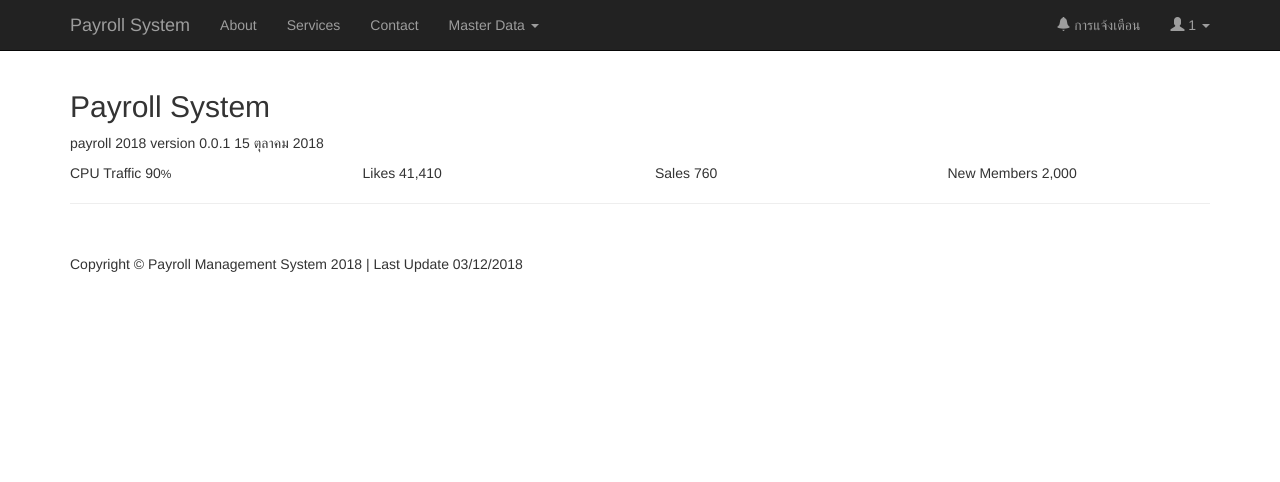
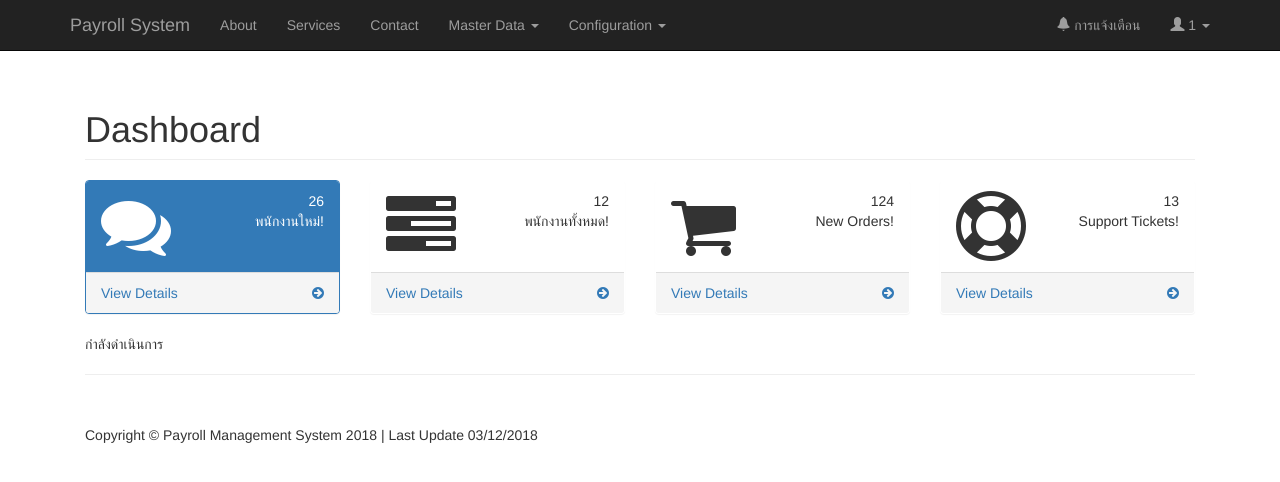
Before and after one commit to anisonglopez/new_pr, a PHP site: page / in a window 1280 px wide. Shown: the top 482 px of the page. Run offline with PHP 8.4, Linux system fonts and the light colour scheme; the visitor is signed in with stand-in values (Sample User, id 1).

Commit message:
system con & Dashboard

```diff
--- a/includes/navigation.php
+++ b/includes/navigation.php
@@ -36,6 +36,16 @@
           <li><a href="bank.php">Bank Information</a></li>
         </ul>
       </li>
+      <!-- Config -->
+      <li class="dropdown">
+        <a class="dropdown-toggle" data-toggle="dropdown" href="#">Configuration
+        <span class="caret"></span></a>
+        <ul class="dropdown-menu">
+          <li><a href="systemcon.php">Prepare for Monthly Closing</a></li>
+
+        </ul>
+      </li>
+
                 </ul>
                 <ul class="nav navbar-nav navbar-right">
       <li>
--- a/index.php
+++ b/index.php
@@ -7,80 +7,129 @@
 }
 ?>
 <?php include("includes/header.php"); ?>
+<!-- Bootstrap Core CSS -->
+<link href="./vendor/bootstrap/css/bootstrap.min.css" rel="stylesheet">
 
+<!-- MetisMenu CSS -->
+<link href="./vendor/metisMenu/metisMenu.min.css" rel="stylesheet">
+
+<!-- Custom CSS -->
+<link href="./dist/css/sb-admin-2.css" rel="stylesheet">
+
+<!-- Morris Charts CSS -->
+<link href="./vendor/morrisjs/morris.css" rel="stylesheet">
+
+<!-- Custom Fonts -->
+<link href="./vendor/font-awesome/css/font-awesome.min.css" rel="stylesheet" type="text/css">
+
+<!-- HTML5 Shim and Respond.js
 
         <div class="row">
 
             <!-- Blog Entries Column -->
             <div class="col-md-12">
-                        <h2>Payroll System</h2>
-                        <p>payroll 2018 version 0.0.1  15 ตุลาคม 2018</p>
+
+<div id="page-wrapper">
             <div class="row">
-            <div class="col-md-3 col-sm-6 col-xs-12">
-                <div class="info-box">
-                    <span class="info-box-icon bg-aqua"><i class="ion ion-ios-gear-outline"></i></span>
-
-                    <div class="info-box-content">
-                        <span class="info-box-text">CPU Traffic</span>
-                        <span class="info-box-number">90<small>%</small></span>
+                <div class="col-lg-12">
+                    <h1 class="page-header">Dashboard</h1>
                 </div>
-                    <!-- /.info-box-content -->
+                <!-- /.col-lg-12 -->
             </div>
-                <!-- /.info-box -->
+            <!-- /.row -->
+            <div class="row">
+                <div class="col-lg-3 col-md-6">
+                    <div class="panel panel-primary">
+                        <div class="panel-heading">
+                            <div class="row">
+                                <div class="col-xs-3">
+                                    <i class="fa fa-comments fa-5x"></i>
                                 </div>
-            <!-- /.col -->
-            <div class="col-md-3 col-sm-6 col-xs-12">
-                <div class="info-box">
-                    <span class="info-box-icon bg-red"><i class="fab fa-google-plus-g"></i></span>
-
-                    <div class="info-box-content">
-                        <span class="info-box-text">Likes</span>
-                        <span class="info-box-number">41,410</span>
+                                <div class="col-xs-9 text-right">
+                                    <div class="huge">26</div>
+                                    <div>พนักงานใหม่!</div>
                                 </div>
-                    <!-- /.info-box-content -->
                             </div>
-                <!-- /.info-box -->
                         </div>
-            <!-- /.col -->
-
-            <!-- fix for small devices only -->
-            <div class="clearfix visible-sm-block"></div>
-
-            <div class="col-md-3 col-sm-6 col-xs-12">
-                <div class="info-box">
-                    <span class="info-box-icon bg-green"><i class="ion ion-ios-cart-outline"></i></span>
-
-                    <div class="info-box-content">
-                        <span class="info-box-text">Sales</span>
-                        <span class="info-box-number">760</span>
+                        <a href="#">
+                            <div class="panel-footer">
+                                <span class="pull-left">View Details</span>
+                                <span class="pull-right"><i class="fa fa-arrow-circle-right"></i></span>
+                                <div class="clearfix"></div>
                             </div>
-                    <!-- /.info-box-content -->
+                        </a>
                     </div>
-                <!-- /.info-box -->
                 </div>
-            <!-- /.col -->
-            <div class="col-md-3 col-sm-6 col-xs-12">
-                <div class="info-box">
-                    <span class="info-box-icon bg-yellow"><i class="ion ion-ios-people-outline"></i></span>
-
-                    <div class="info-box-content">
-                        <span class="info-box-text">New Members</span>
-                        <span class="info-box-number">2,000</span>
+                <div class="col-lg-3 col-md-6">
+                    <div class="panel panel-green">
+                        <div class="panel-heading">
+                            <div class="row">
+                                <div class="col-xs-3">
+                                    <i class="fa fa-tasks fa-5x"></i>
                                 </div>
-                    <!-- /.info-box-content -->
+                                <div class="col-xs-9 text-right">
+                                    <div class="huge">12</div>
+                                    <div>พนักงานทั้งหมด!</div>
                                 </div>
-                <!-- /.info-box -->
                             </div>
-            <!-- /.col -->
+                        </div>
+                        <a href="#">
+                            <div class="panel-footer">
+                                <span class="pull-left">View Details</span>
+                                <span class="pull-right"><i class="fa fa-arrow-circle-right"></i></span>
+                                <div class="clearfix"></div>
+                            </div>
+                        </a>
+                    </div>
+                </div>
+                <div class="col-lg-3 col-md-6">
+                    <div class="panel panel-yellow">
+                        <div class="panel-heading">
+                            <div class="row">
+                                <div class="col-xs-3">
+                                    <i class="fa fa-shopping-cart fa-5x"></i>
+                                </div>
+                                <div class="col-xs-9 text-right">
+                                    <div class="huge">124</div>
+                                    <div>New Orders!</div>
+                                </div>
+                            </div>
+                        </div>
+                        <a href="#">
+                            <div class="panel-footer">
+                                <span class="pull-left">View Details</span>
+                                <span class="pull-right"><i class="fa fa-arrow-circle-right"></i></span>
+                                <div class="clearfix"></div>
+                            </div>
+                        </a>
+                    </div>
+                </div>
+                <div class="col-lg-3 col-md-6">
+                    <div class="panel panel-red">
+                        <div class="panel-heading">
+                            <div class="row">
+                                <div class="col-xs-3">
+                                    <i class="fa fa-support fa-5x"></i>
+                                </div>
+                                <div class="col-xs-9 text-right">
+                                    <div class="huge">13</div>
+                                    <div>Support Tickets!</div>
+                                </div>
+                            </div>
+                        </div>
+                        <a href="#">
+                            <div class="panel-footer">
+                                <span class="pull-left">View Details</span>
+                                <span class="pull-right"><i class="fa fa-arrow-circle-right"></i></span>
+                                <div class="clearfix"></div>
+                            </div>
+                        </a>
+                    </div>
+                </div>
+            </div>
+        <!-- /.row -->
+<p>กำลังดำเนินการ</p>
 </div>
 
 
-
-            </div>
-
-
-
-</div>
-        <!-- /.row -->
-
         <?php include("includes/footer.php"); ?>
```
Also changed, not shown: systemcon.php (added, +98 -0 lines), systemcon_change.php (added, +159 -0 lines), systemcon_change_acc.php (added, +43 -0 lines), systemcon_create.php (added, +144 -0 lines), systemcon_create_acc.php (added, +51 -0 lines), systemcon_delete.php (added, +43 -0 lines). Lines whose indentation alone changed are shown as unchanged.
